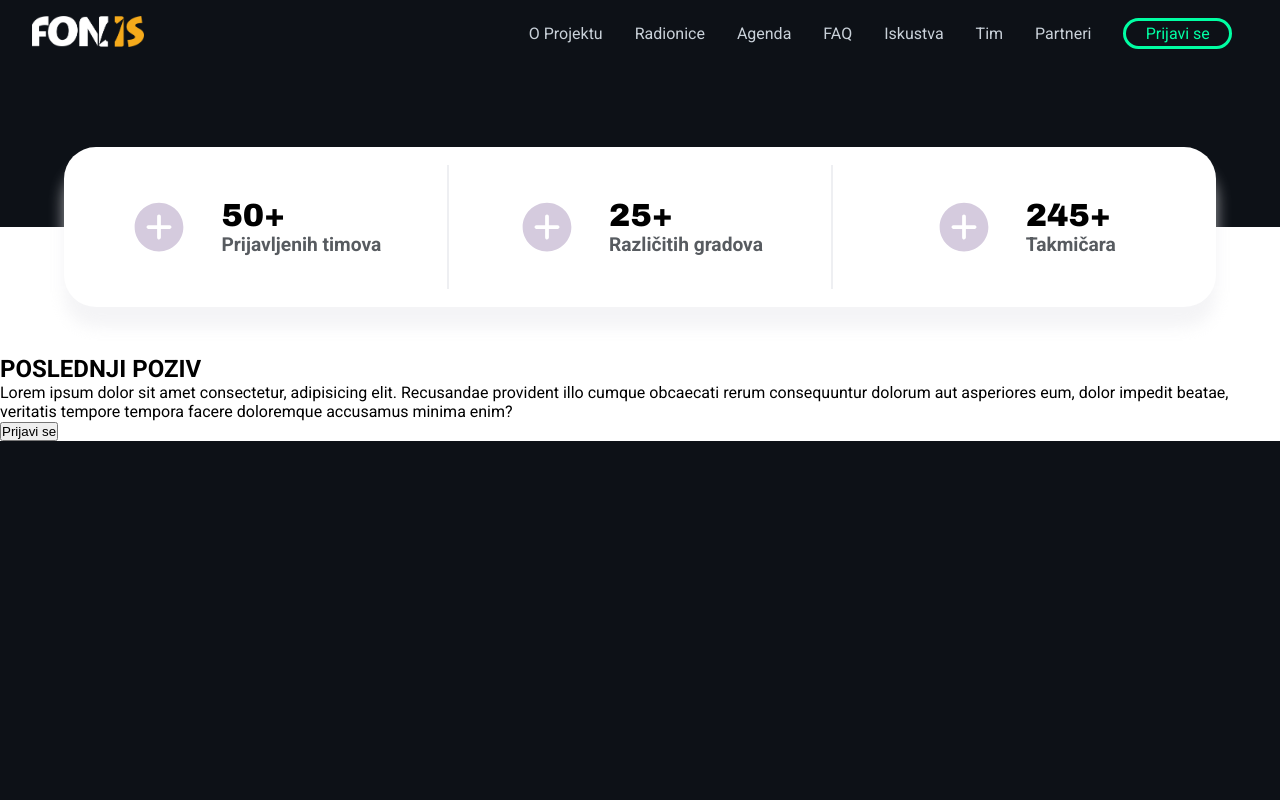
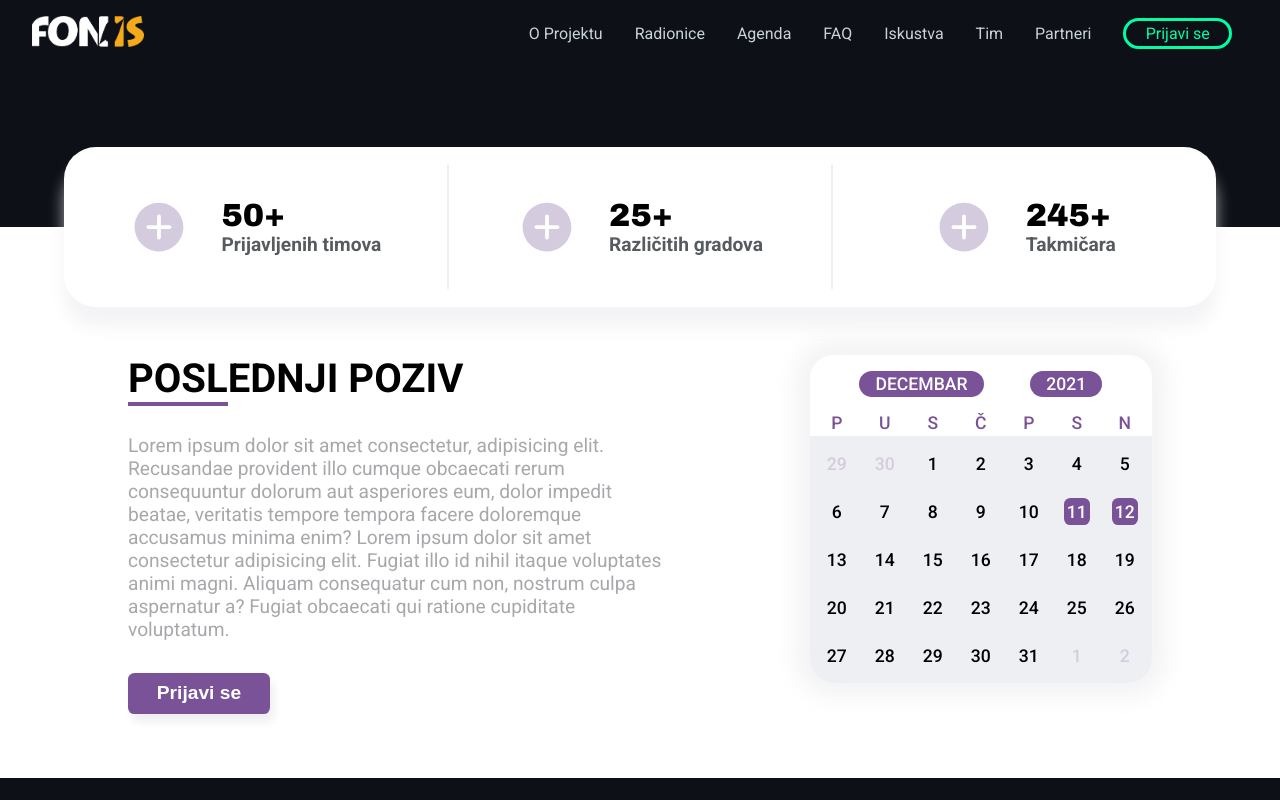
Before and after one commit to StefanJo3107/HZS-4.0-Site, a React (Create React App) app: page / in a window 1280 px wide. Built offline with nearby package versions, Linux system fonts and the light colour scheme.

Commit message:
Podsetnik za prijave bez responzivnosti

```diff
--- /dev/null
+++ b/src/Components/PodsetnikPrijave/Kalendar.jsx
@@ -0,0 +1,45 @@
+import React from "react";
+
+const Kalendar = () => {
+    const brojevi = [29, 30];
+    const slova = ["P", "U", "S", "Č", "P", "S", "N"];
+    for (let i = 1; i <= 31; i++) {
+        brojevi.push(i);
+    }
+    brojevi.push(1, 2);
+
+    const datumi = brojevi.map((num) => {
+        return (
+            <div
+                key={num}
+                className={
+                    num == 11 || num == 12 ? "datum dan-projekat" : "datum"
+                }
+            >
+                {num}
+            </div>
+        );
+    });
+    const dani = slova.map((s, i) => {
+        return (
+            <div key={i} className="dan">
+                {s}
+            </div>
+        );
+    });
+
+    return (
+        <div className="kalendar">
+            <div className="kalendar-header">
+                <div className="mesec-godina">
+                    <div className="mesec">DECEMBAR</div>
+                    <div className="godina">2021</div>
+                </div>
+                <div className="dani">{dani}</div>
+            </div>
+            <div className="kalendar-body">{datumi}</div>
+        </div>
+    );
+};
+
+export default Kalendar;
--- a/src/Components/PodsetnikPrijave/PodsetnikPrijave.jsx
+++ b/src/Components/PodsetnikPrijave/PodsetnikPrijave.jsx
@@ -1,7 +1,8 @@
 import React from "react";
 import Statistika from "./Statistika";
 import "./PodsetnikPrijave.scss";
-import Button from "../Utilities/Button.jsx";
+import DugmeBela from "../Utilities/DugmeBela.jsx";
+import Kalendar from "./Kalendar";
 
 const PodsetnikPrijave = () => {
     return (
@@ -9,15 +10,26 @@ const PodsetnikPrijave = () => {
             <div className="podsetnik">
                 <Statistika />
                 <div className="podsetnik-prijave">
-                    <h2>POSLEDNJI POZIV</h2>
-                    <p>
-                        Lorem ipsum dolor sit amet consectetur, adipisicing
-                        elit. Recusandae provident illo cumque obcaecati rerum
-                        consequuntur dolorum aut asperiores eum, dolor impedit
-                        beatae, veritatis tempore tempora facere doloremque
-                        accusamus minima enim?
-                    </p>
-                    <Button />
+                    <div className="podsetnik-info">
+                        <h2 className="naslov">
+                            <span className="podvuceno">POSL</span>EDNJI POZIV
+                        </h2>
+                        <p className="info-opis">
+                            Lorem ipsum dolor sit amet consectetur, adipisicing
+                            elit. Recusandae provident illo cumque obcaecati
+                            rerum consequuntur dolorum aut asperiores eum, dolor
+                            impedit beatae, veritatis tempore tempora facere
+                            doloremque accusamus minima enim? Lorem ipsum dolor
+                            sit amet consectetur adipisicing elit. Fugiat illo
+                            id nihil itaque voluptates animi magni. Aliquam
+                            consequatur cum non, nostrum culpa aspernatur a?
+                            Fugiat obcaecati qui ratione cupiditate voluptatum.
+                        </p>
+                        <DugmeBela>Prijavi se</DugmeBela>
+                    </div>
+                    <div className="podsetnik-kalendar">
+                        <Kalendar />
+                    </div>
                 </div>
             </div>
         </>
--- a/src/Components/PodsetnikPrijave/PodsetnikPrijave.scss
+++ b/src/Components/PodsetnikPrijave/PodsetnikPrijave.scss
@@ -4,8 +4,29 @@
     @include box-center(column, center);
 
     .podsetnik-prijave {
+        @include box-center(row, space-between);
+        align-items: flex-start;
+
         background-color: $pozadina_bela;
-        padding-top: 8rem;
+        padding: 8rem;
+        padding-bottom: 4rem;
+    }
+}
+
+.podsetnik-info {
+    .naslov {
+        font-size: 2.5rem;
+        margin-bottom: 2rem;
+        .podvuceno {
+            border-bottom: 0.3rem solid $dugme_bela;
+        }
+    }
+
+    .info-opis {
+        color: #a6a8ab;
+        width: 80%;
+        font-size: 1.2rem;
+        margin-bottom: 2rem;
     }
 }
 
@@ -44,3 +65,69 @@
         border: none;
     }
 }
+
+.kalendar {
+    border-radius: 1.5rem;
+    box-shadow: 0px 0px 20px 15px #eeeff2a8;
+    font-size: 1.1rem;
+    font-weight: 500;
+
+    .kalendar-header {
+        border-radius: 1.5rem 1.5rem 0 0;
+        background-color: $pozadina_bela;
+        padding: 0.2rem;
+        padding-top: 1rem;
+
+        .mesec-godina {
+            @include box-center(row, space-evenly);
+            padding-bottom: 1rem;
+        }
+
+        .mesec,
+        .godina {
+            background-color: $dugme_bela;
+            color: white;
+            padding: 0.2rem 1rem 0.2rem 1rem;
+            border-radius: 1rem;
+        }
+
+        .dani {
+            display: grid;
+            grid-template-columns: repeat(7, 3rem);
+            justify-items: center;
+            align-items: center;
+            color: $dugme_bela;
+        }
+    }
+
+    .kalendar-body {
+        border-radius: 0 0 1.5rem 1.5rem;
+        padding: 0.2rem;
+        display: grid;
+        grid-template-columns: repeat(7, 3rem);
+        grid-template-rows: repeat(5, 3rem);
+        justify-items: center;
+        align-items: center;
+        background-color: #eeeff2;
+
+        .dan-projekat {
+            background-color: $dugme_bela;
+            color: white;
+            border-radius: 0.4rem;
+            padding: 0.2rem;
+        }
+
+        :first-child {
+            color: #d5cbde;
+        }
+        :nth-child(2) {
+            color: #d5cbde;
+        }
+        :last-child {
+            color: #d5cbde;
+        }
+        :nth-last-child(2) {
+            color: #d5cbde;
+        }
+    }
+}
--- a/src/Components/Utilities/Button.jsx
+++ /dev/null
@@ -1,7 +0,0 @@
-import React from "react";
-
-const Button = () => {
-    return <button>Prijavi se</button>;
-};
-
-export default Button;
--- /dev/null
+++ b/src/Components/Utilities/DugmeBela.jsx
@@ -0,0 +1,22 @@
+import React, { Children } from "react";
+import { motion } from "framer-motion";
+
+import "./DugmeBela.scss";
+
+const DugmeBela = (props) => {
+    return (
+        <motion.button
+            whileHover={{
+                scale: 1.1,
+            }}
+            whileTap={{
+                scale: 0.9,
+            }}
+            className="button"
+        >
+            {props.children}
+        </motion.button>
+    );
+};
+
+export default DugmeBela;
--- /dev/null
+++ b/src/Components/Utilities/DugmeBela.scss
@@ -0,0 +1,12 @@
+@import "../../global.scss";
+
+.button {
+    font-size: 1.2rem;
+    font-weight: bold;
+    padding: 0.6rem 1.8rem 0.6rem 1.8rem;
+    border: none;
+    border-radius: 0.4rem;
+    background-color: $dugme_bela;
+    color: white;
+    box-shadow: 4px 8px 10px 0px #eeeff2;
+}
```
Also changed, not shown: src/index.scss (indentation only).
